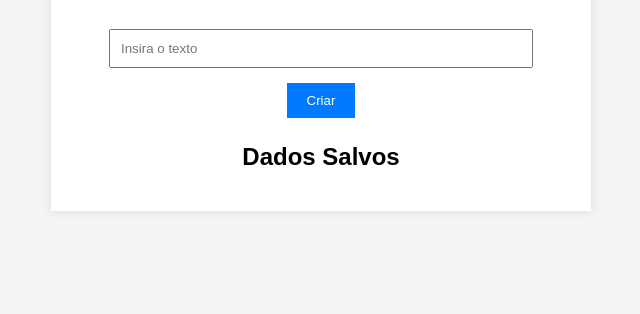
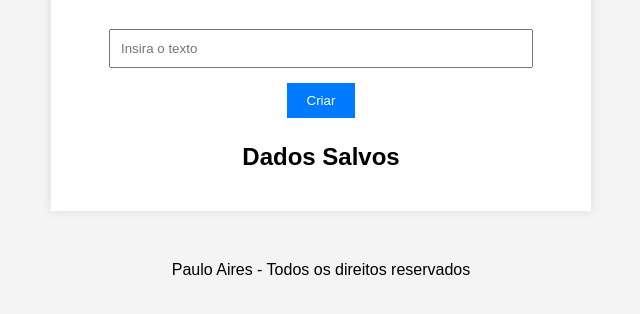
Before and after one commit to ProfPauloAires/MiniProjeto, a plain HTML site: page index.html in a window 1280 px wide. Shown: the part 168-482 px from the top of the page, without its empty margins (319-959 px from the left). Drawn offline with Linux system fonts and the light colour scheme; no server answers.

Commit message:
ComitFooter

```diff
--- a/index.html
+++ b/index.html
@@ -19,5 +19,7 @@
     </div>
     <script src="script.js"></script>
 </body>
-
+<footer style="text-align: center;">
+    Paulo Aires - Todos os direitos reservados
+</footer>
 </html>
```
